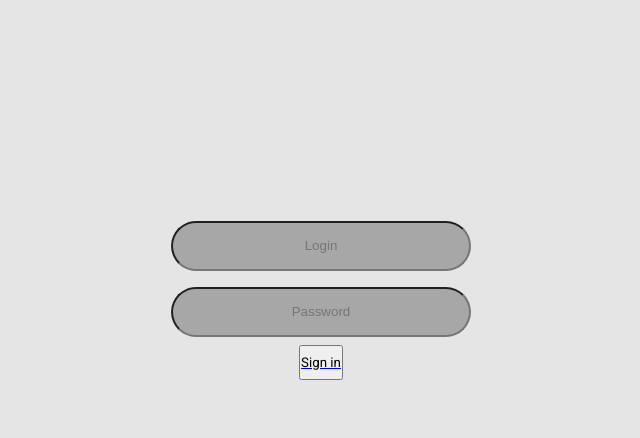
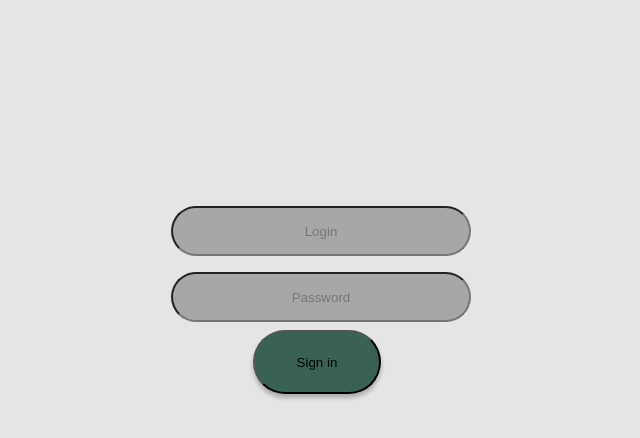
Before and after one commit to danielakarwowska/coderscamp-projekt-1, a website built with Parcel: page login.html in a window 1280 px wide. Shown: the part 224-662 px from the top of the page, without its empty margins (319-959 px from the left). Built offline with nearby package versions, Linux system fonts and the light colour scheme; a web font is replaced by a local one.

Commit message:
zmiana przycisku logowania

```diff
--- a/login.html
+++ b/login.html
@@ -36,11 +36,11 @@
                 <input type="text" id="login" name="login" placeholder="Login" size="10">
                 <input type="text" id="password" name="password" placeholder="Password" size="10">
             </div>
-            <div class="buttonArea">
+
                 <a href="taskPage.html">
-                <button class="button"><div class="buttonText">Sign in</div></button>
+                <button class="greenButtons" type="button">Sign in</button>
                 </a>
-            </div>
+
         </div>
     </div>
     <script src="src/index.js" defer></script>
--- a/styles/styles.css
+++ b/styles/styles.css
@@ -261,6 +261,7 @@ h1 {
   align-items: center;
   padding: 0.5rem 0;
   margin: 10 px;
+
 }
 
 
```
